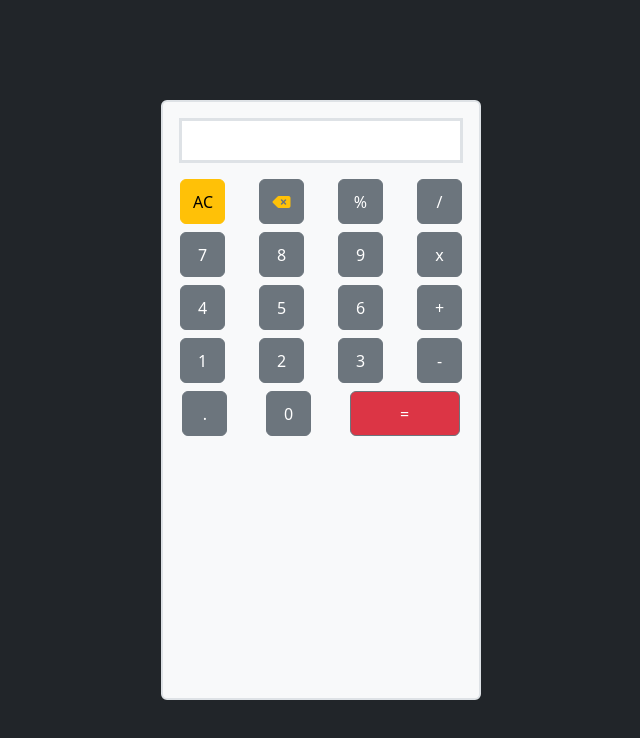
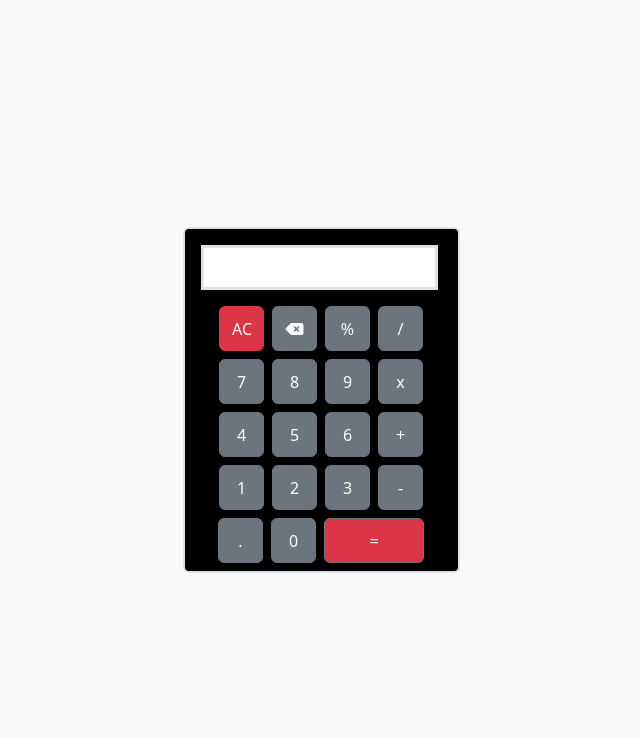
Before and after one commit to nahada701/calculator, a plain HTML site: page index.html in a window 1280 px wide. Shown: the whole page, without its empty margins (319-959 px from the left). Drawn offline with nearby package versions, Linux system fonts and the light colour scheme.

Commit message:
style changed

```diff
--- a/index.html
+++ b/index.html
@@ -9,19 +9,19 @@
     <script src="./script.js"></script>
 </head>
 <body>
-   <div class="main bg-dark w-100 d-flex justify-content-center align-items-center" style="height: 100vh;">
-    <div class="clac bg-light w-25 h-75 border border-2 rounded" >
-        <input type="text " id="srn" class=" mt-3  mx-3 border border-3  text-dark " style="height: 45px; width: 90%;">
-        <div class="d-flex justify-content-around   mb-2  mt-3">
-            <button type="button" onclick="clearData()" id="butn" class="btn btn-warning" style="width: 45px ; height: 45px;">AC</button>
-            <button type="button" onclick="backSpace()"  id="butn" class="btn btn-secondary" style="width: 45px ; height: 45px;"><i class="fa-solid fa-delete-left text-warning"></i></button>
+   <div class="main bg-light w-100 d-flex justify-content-center align-items-center" style="height: 100vh;">
+    <div class="clac bg-black border border-2 rounded"  >
+        <input type="text " id="srn" readonly class=" mt-3  mx-3 border border-3  text-dark " style="height: 45px; width: 87%;">
+        <div class="d-flex justify-content-center gap-2 mb-2  mt-3">
+            <button type="button" onclick="clearData()" id="butn" class="btn btn-danger" style="width: 45px ; height: 45px;">AC</button>
+            <button type="button" onclick="backSpace()"  id="butn" class="btn btn-secondary" style="width: 45px ; height: 45px;"><i class="fa-solid fa-delete-left text-light"></i></button>
             <button type="button" onclick="display('%')" id="butn" class="btn btn-secondary" style="width: 45px ; height: 45px;">%</button>
             <button type="button" onclick="display('/')" id="butn" class="btn btn-secondary" style="width: 45px ; height: 45px;">/</button>
 
 
 
             </div>
-        <div class="d-flex justify-content-around   mb-2 ">
+        <div class="d-flex justify-content-center gap-2   mb-2 ">
         <button type="button" onclick="display('7')" id="butn" class="btn btn-secondary" style="width: 45px ; height: 45px;" id="">7</button>
         <button type="button" onclick="display('8')" id="butn" class="btn btn-secondary" style="width: 45px ; height: 45px;">8</button>
         <button type="button" onclick="display('9')" id="butn" class="btn btn-secondary" style="width: 45px ; height: 45px;">9</button>
@@ -30,7 +30,7 @@
 
 
         </div>
-        <div class="d-flex justify-content-around    mb-2">
+        <div class="d-flex justify-content-center gap-2    mb-2">
             <button type="button" onclick="display('4')" class="btn btn-secondary " style="width: 45px ; height: 45px;" >4</button>
             <button type="button" onclick="display('5')" id="butn" class="btn btn-secondary "  style="width: 45px ; height: 45px;">5</button>
             <button type="button" onclick="display('6')" id="butn" class="btn btn-secondary " style="width: 45px ; height: 45px;" >6</button>
@@ -39,7 +39,7 @@
 
 
             </div>
-            <div class="d-flex justify-content-around   mb-2">
+            <div class="d-flex justify-content-center gap-2   mb-2">
                 <button type="button" onclick="display('1')" id="butn"id="butn" class="btn btn-secondary "  style="width: 45px ; height: 45px;" >1</button>
                 <button type="button" onclick="display('2')" id="butn" class="btn btn-secondary "  style="width: 45px ; height: 45px;" >2</button>
                 <button type="button" onclick="display('3')" id="butn" class="btn btn-secondary "  style="width: 45px ; height: 45px;" >3</button>
@@ -48,10 +48,10 @@
 
 
                 </div>
-                <div class="d-flex justify-content-around  mb-2">
+                <div class="d-flex justify-content-center gap-2  mb-2">
                     <button type="button" onclick="display('.')" id="butn" class="btn btn-secondary "  style="width: 45px ; height: 45px;" >.</button>
                     <button type="button" onclick="display('0')" id="butn" class="btn btn-secondary  "   style="width: 45px ; height: 45px;"> 0 </button>
-                    <button type="button" onclick="calculate()" id="butn" class="btn btn-secondary bg-danger "   style="width: 110px ; height: 45px;">=</button>
+                    <button type="button" onclick="calculate()" id="butn" class="btn btn-secondary bg-danger "   style="width: 100px ; height: 45px;">=</button>
                     </div>
     </div>
    </div>
```
